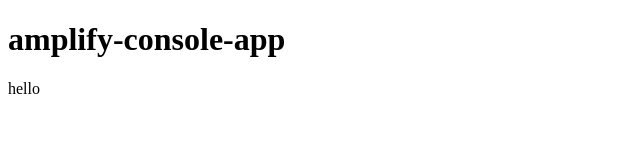
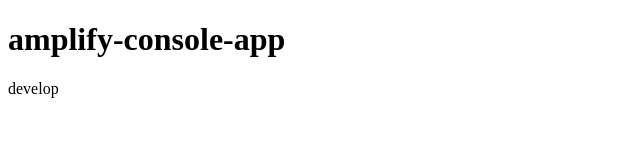
Before and after one commit to itooww/amplify-console-app, a plain HTML site: page index.html in a window 1280 px wide. Shown: the full height of the page, 0-640 px from the left. Drawn offline with Linux system fonts and the light colour scheme.

Commit message:
update index.html label

```diff
--- a/index.html
+++ b/index.html
@@ -3,7 +3,7 @@
 <meta charset=utf-8>
 <title>amplify-console-app</title>
 <h1>amplify-console-app</h1>
-<p>hello</p>
+<p>develop</p>
 <script>
     console.log("hello");
 </script>
```
